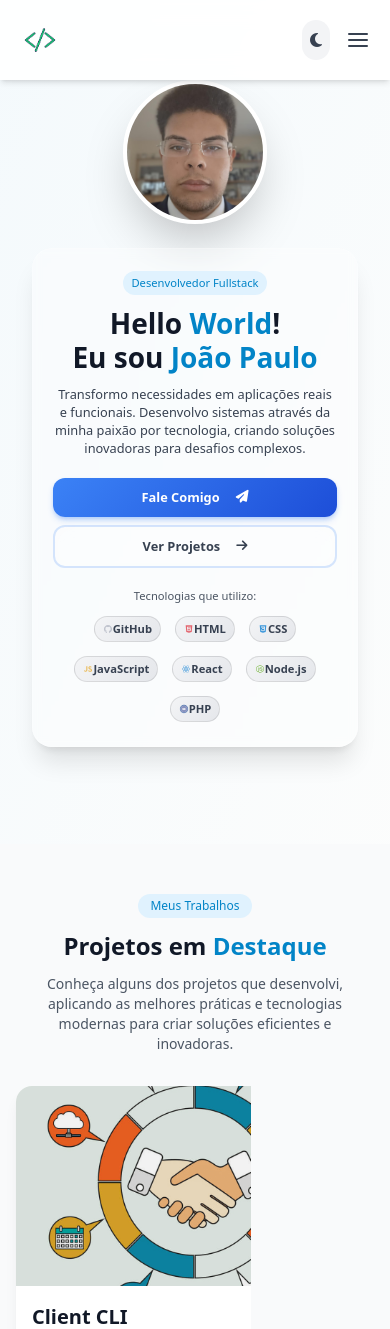
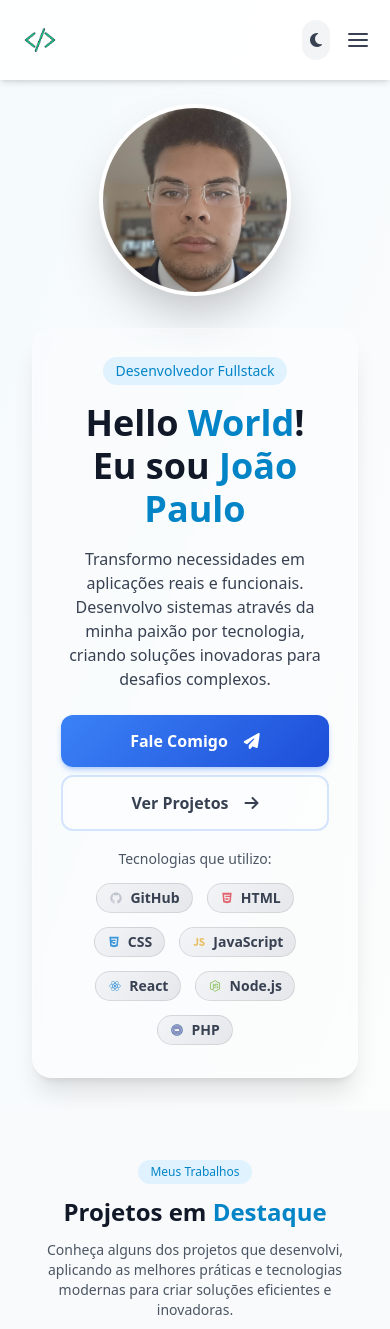
Before and after one commit to JoaoPaulo23342/Portfolio, a PHP site: page /index.html in a window 390 px wide. Shown: the top 1329 px of the page. Run offline with PHP 8.4, Linux system fonts and the light colour scheme; some libraries are stand-ins or nearby versions.

Commit message:
Melhorias no layout mobile: ajustes de tamanho, espaçamento e margem da imagem

```diff
--- a/style.css
+++ b/style.css
@@ -647,6 +647,7 @@ body {
 .tech-tag {
     display: inline-flex;
     align-items: center;
+    gap: 0.25rem;
     padding: 0.375rem 0.75rem;
     background: linear-gradient(135deg, #f3f4f6, #e5e7eb);
     color: #374151;
@@ -658,6 +659,13 @@ body {
     border: 1px solid rgba(0, 0, 0, 0.1);
     position: relative;
     overflow: hidden;
+}
+
+/* Espaçamento específico para ícones das tecnologias */
+.tech-tag .tech-icon {
+    margin-right: 0.2rem;
+    flex-shrink: 0;
+    vertical-align: middle;
 }
 
 .dark .tech-tag {
@@ -945,8 +953,8 @@ body {
 @media screen and (max-width: 768px) {
     /* --- Hero Section Mobile - Seletores mais específicos --- */
     body section#home.min-h-screen.relative.flex.items-center.justify-center {
-        padding-top: 5rem !important;
-        padding-bottom: 2rem !important;
+        padding-top: 4rem !important;
+        padding-bottom: 1rem !important;
         min-height: 100vh !important;
         display: flex !important;
         align-items: center !important;
@@ -960,7 +968,7 @@ body {
         flex-direction: column !important;
         align-items: center !important;
         text-align: center !important;
-        gap: 1.5rem !important;
+        gap: 2rem !important;
         width: 100% !important;
         max-width: 100% !important;
         padding: 0 1rem !important;
@@ -971,7 +979,7 @@ body {
         display: flex !important;
         flex-direction: column !important;
         align-items: center !important;
-        gap: 1.5rem !important;
+        gap: 2rem !important;
         width: 100% !important;
         grid-template-columns: none !important;
     }
@@ -979,6 +987,7 @@ body {
     /* Imagem de perfil - menor no mobile */
     section#home .order-1.lg\:order-2 {
         order: 1 !important;
+        margin-top: 1.5rem !important;
         margin-bottom: 0 !important;
         display: flex !important;
         justify-content: center !important;
@@ -988,10 +997,10 @@ body {
      section#home .h-48.w-48,
      section#home .sm\:h-64.sm\:w-64,
      section#home .lg\:h-80.lg\:w-80 {
-         height: 9rem !important; /* 144px */
-         width: 9rem !important;
-         min-height: 9rem !important;
-         min-width: 9rem !important;
+         height: 12rem !important; /* 192px */
+         width: 12rem !important;
+         min-height: 12rem !important;
+         min-width: 12rem !important;
      }
 
     /* Conteúdo de texto */
@@ -1003,7 +1012,7 @@ body {
 
     /* Card de conteúdo */
     section#home .bg-white\/30 {
-        padding: 1.25rem !important;
+        padding: 1.75rem !important;
         margin: 0 !important;
         border-radius: 1.25rem !important;
         width: 100% !important;
@@ -1011,16 +1020,16 @@ body {
 
     /* Título principal */
     section#home h1.text-3xl {
-        font-size: 1.75rem !important; /* 28px */
+        font-size: 2.25rem !important; /* 36px */
         line-height: 1.2 !important;
-        margin-bottom: 0.75rem !important;
+        margin-bottom: 1rem !important;
     }
 
     /* Descrição */
     section#home p.text-base {
-        font-size: 0.8rem !important; /* 12.8px */
-        line-height: 1.4 !important;
-        margin-bottom: 1.25rem !important;
+        font-size: 1rem !important; /* 16px */
+        line-height: 1.5 !important;
+        margin-bottom: 1.5rem !important;
     }
 
     /* Container dos botões */
@@ -1034,8 +1043,8 @@ body {
     /* Botões */
     section#home .btn-primary,
     section#home .btn-secondary {
-        padding: 0.625rem 1.25rem !important;
-        font-size: 0.8rem !important;
+        padding: 0.875rem 1.5rem !important;
+        font-size: 1rem !important;
         width: 100% !important;
         text-align: center !important;
         justify-content: center !important;
@@ -1054,26 +1063,29 @@ body {
     }
 
     section#home .tech-tag {
-        font-size: 0.7rem !important;
-        padding: 0.25rem 0.5rem !important;
+        font-size: 0.875rem !important;
+        padding: 0.375rem 0.75rem !important;
+        gap: 0.25rem !important;
     }
 
     section#home .tech-icon {
-        width: 0.625rem !important;
-        height: 0.625rem !important;
+        width: 0.875rem !important;
+        height: 0.875rem !important;
+        margin-right: 0.2rem !important;
+        flex-shrink: 0 !important;
     }
 
     /* Badge desenvolvedor */
     section#home .inline-block.px-3 {
-        font-size: 0.7rem !important;
-        padding: 0.25rem 0.5rem !important;
-        margin-bottom: 0.75rem !important;
+        font-size: 0.875rem !important;
+        padding: 0.375rem 0.75rem !important;
+        margin-bottom: 1rem !important;
     }
 
     /* Texto das tecnologias */
     section#home p.text-xs {
-        font-size: 0.7rem !important;
-        margin-bottom: 0.5rem !important;
+        font-size: 0.875rem !important;
+        margin-bottom: 0.75rem !important;
     }
 
     /* Remover elementos decorativos no mobile */
```
